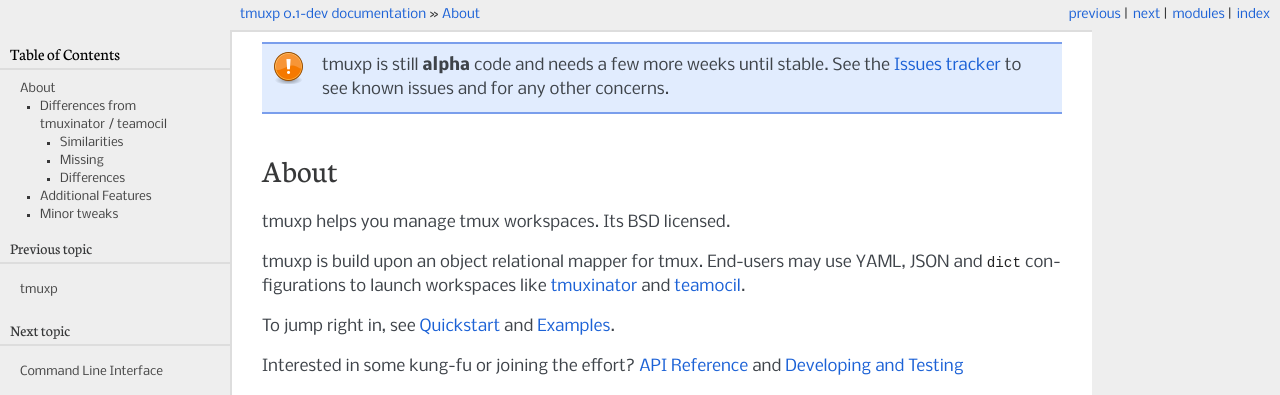
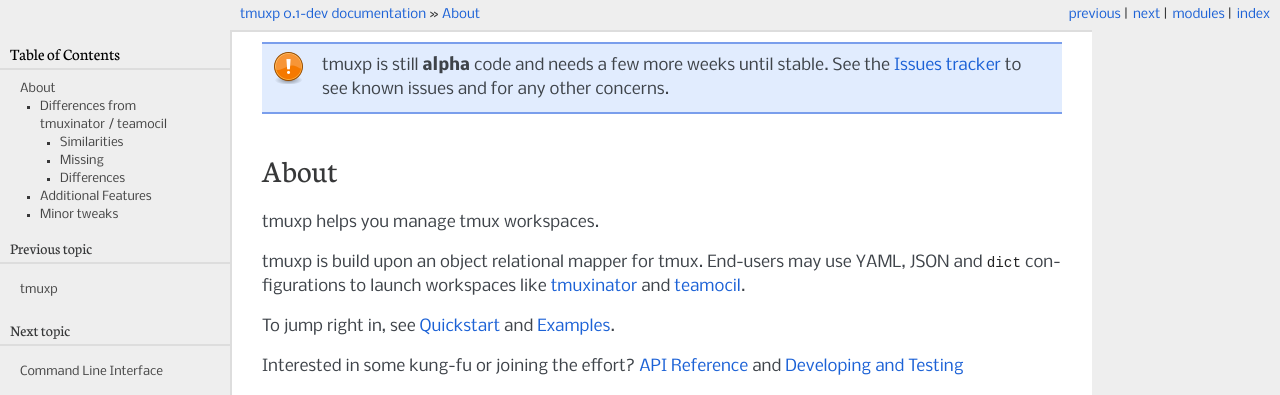
Before and after one commit to tmux-python/tmuxp, a Sphinx documentation site: the page built from doc/about.rst, in a window 1280 px wide. Shown: the top 395 px of the page. Built offline with Sphinx 7.4.7, drawn with Linux system fonts in a browser that asks for light colours.

Commit message:
docs: rm duplication

```diff
--- a/doc/about.rst
+++ b/doc/about.rst
@@ -6,7 +6,7 @@
 About
 =====
 
-tmuxp helps you manage tmux workspaces. Its BSD licensed.
+tmuxp helps you manage tmux workspaces.
 
 tmuxp is build upon an object relational mapper for tmux. End-users may
 use YAML, JSON and :py:obj:`dict` configurations to launch workspaces like
```
